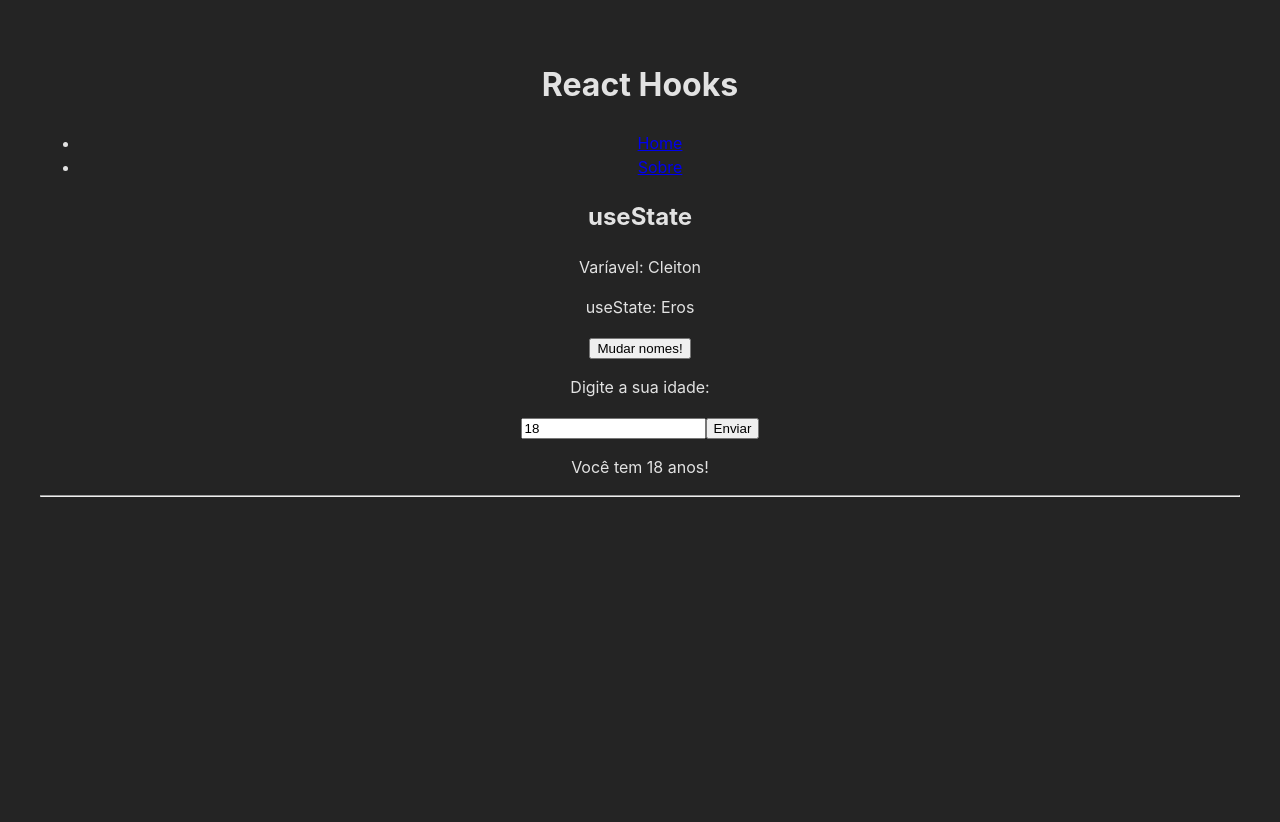
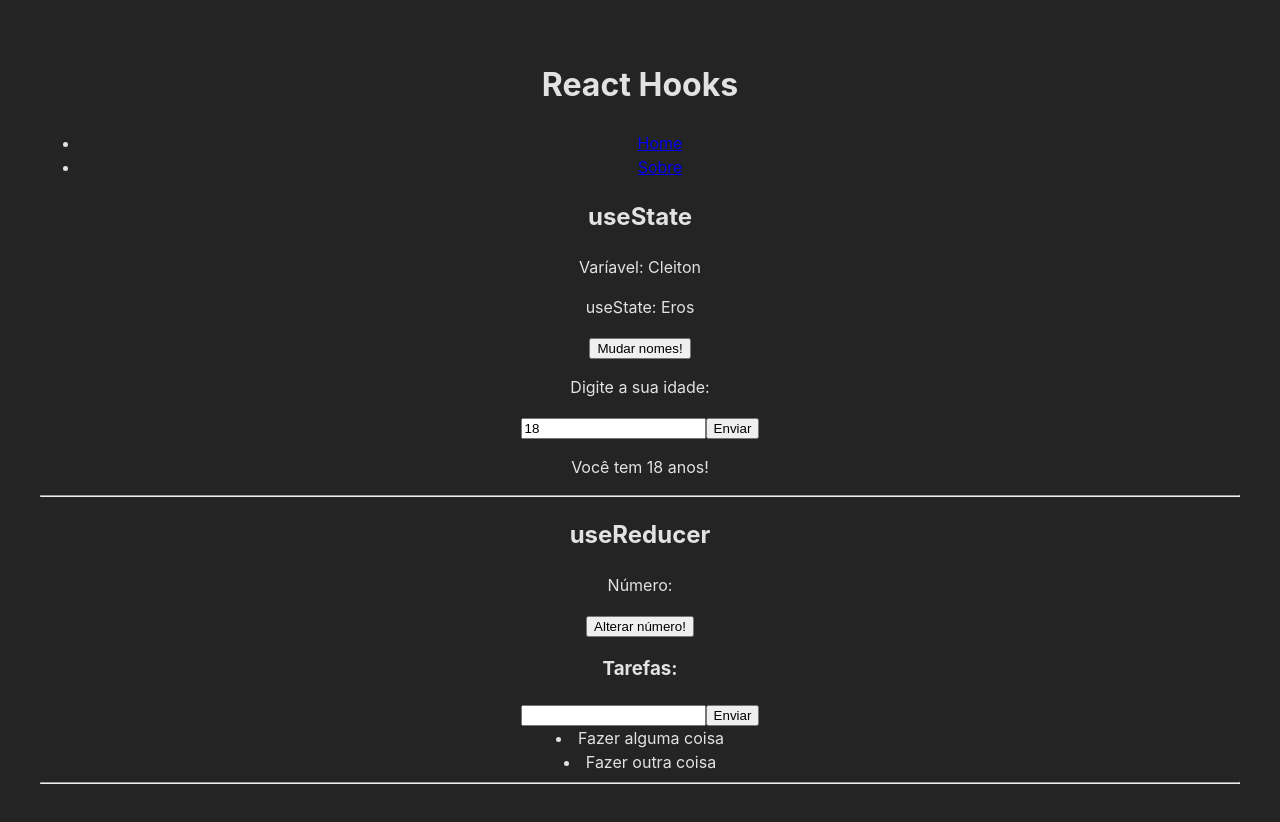
Before and after one commit to ErosNetto/Curso-Udemy-React, a React (Vite) app in the folder Seção 11 - Hooks do React/reacthooks/: page / in a window 1280 px wide. Shown: the top 822 px of the page. Before the commit the page ends 800 px from the top, so only its background shows below. Built offline with nearby package versions, Linux system fonts and the light colour scheme.

Commit message:
UseReducer

```diff
--- /dev/null
+++ b/Seção 11 - Hooks do React/reacthooks/src/components/HookUseReducer.jsx
@@ -0,0 +1,66 @@
+import { useReducer, useState } from "react";
+
+const HookUseReducer = () => {
+  // 1 - Começando com o useReducer
+  const [number, dispatch] = useReducer((state, action) => {
+    return Math.random(state);
+  });
+
+  // 2 - Avançando no useReducer
+  const initialTasks = [
+    { id: 1, text: 'Fazer alguma coisa' },
+    { id: 2, text: 'Fazer outra coisa' }
+  ];
+
+  const taskReducer = (state, action) => {
+    switch (action.type) {
+      case 'ADD': {
+        const newTask = {
+          id: Math.random(),
+          text: action.taskText,
+        };
+
+        return [...state, newTask];
+      }
+
+      case 'DELETE':
+        return state.filter((task) => task.id !== action.id)
+
+      default:
+        return state;
+    }
+  };
+
+  const [taskText, setTaskText] = useState('');
+  const [tasks, dispatchTasks] = useReducer(taskReducer, initialTasks);
+
+  const handleSubmit = (e) => {
+    e.preventDefault();
+
+    dispatchTasks({ type: 'ADD', taskText });
+    setTaskText('');
+  }
+
+  const removeTask = (id) => {
+    dispatchTasks({ type: 'DELETE', id });
+  };
+
+  return (
+    <div>
+      <h2>useReducer</h2>
+      <p>Número: {number}</p>
+      <button onClick={dispatch}>Alterar número!</button>
+      <h3>Tarefas:</h3>
+      <form onSubmit={handleSubmit}>
+        <input type="text" onChange={(e) => setTaskText(e.target.value)} value={taskText} />
+        <input type="submit" value="Enviar" />
+      </form>
+      {tasks.map((task) => (
+        <li key={task.id} onDoubleClick={() => removeTask(task.id)}>{task.text}</li>
+      ))}
+      <hr />
+    </div>
+  );
+};
+
+export default HookUseReducer;
--- a/Seção 11 - Hooks do React/reacthooks/src/index.css
+++ b/Seção 11 - Hooks do React/reacthooks/src/index.css
@@ -13,3 +13,7 @@
   -moz-osx-font-smoothing: grayscale;
   -webkit-text-size-adjust: 100%;
 }
+
+body {
+  padding-bottom: 500px;
+}
--- a/Seção 11 - Hooks do React/reacthooks/src/pages/Home.jsx
+++ b/Seção 11 - Hooks do React/reacthooks/src/pages/Home.jsx
@@ -1,9 +1,11 @@
+import HookUseReducer from "../components/HookUseReducer";
 import HookUseState from "../components/HookUseState";
 
 const Home = () => {
   return (
     <div>
       <HookUseState />
+      <HookUseReducer />
     </div>
   );
 };
```
